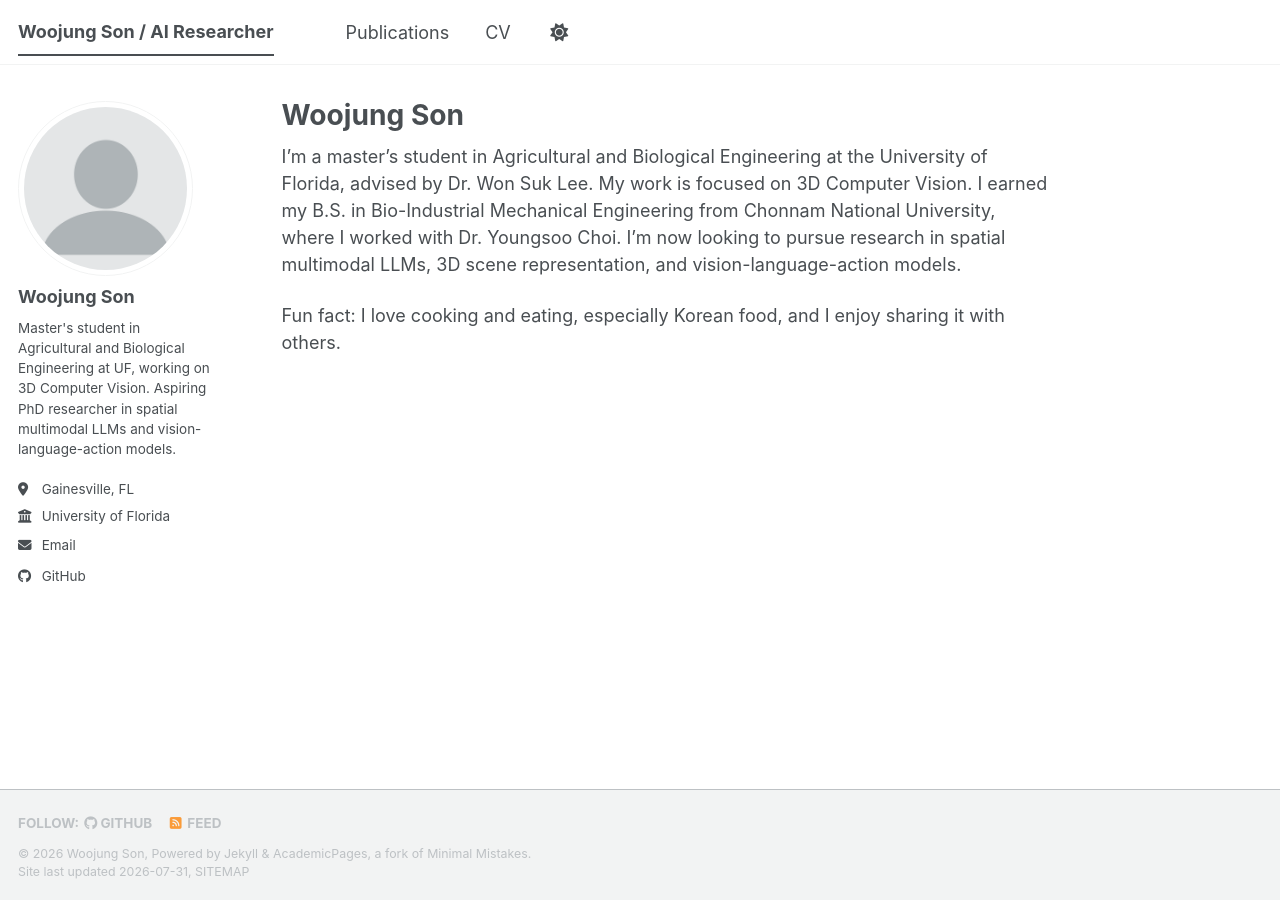
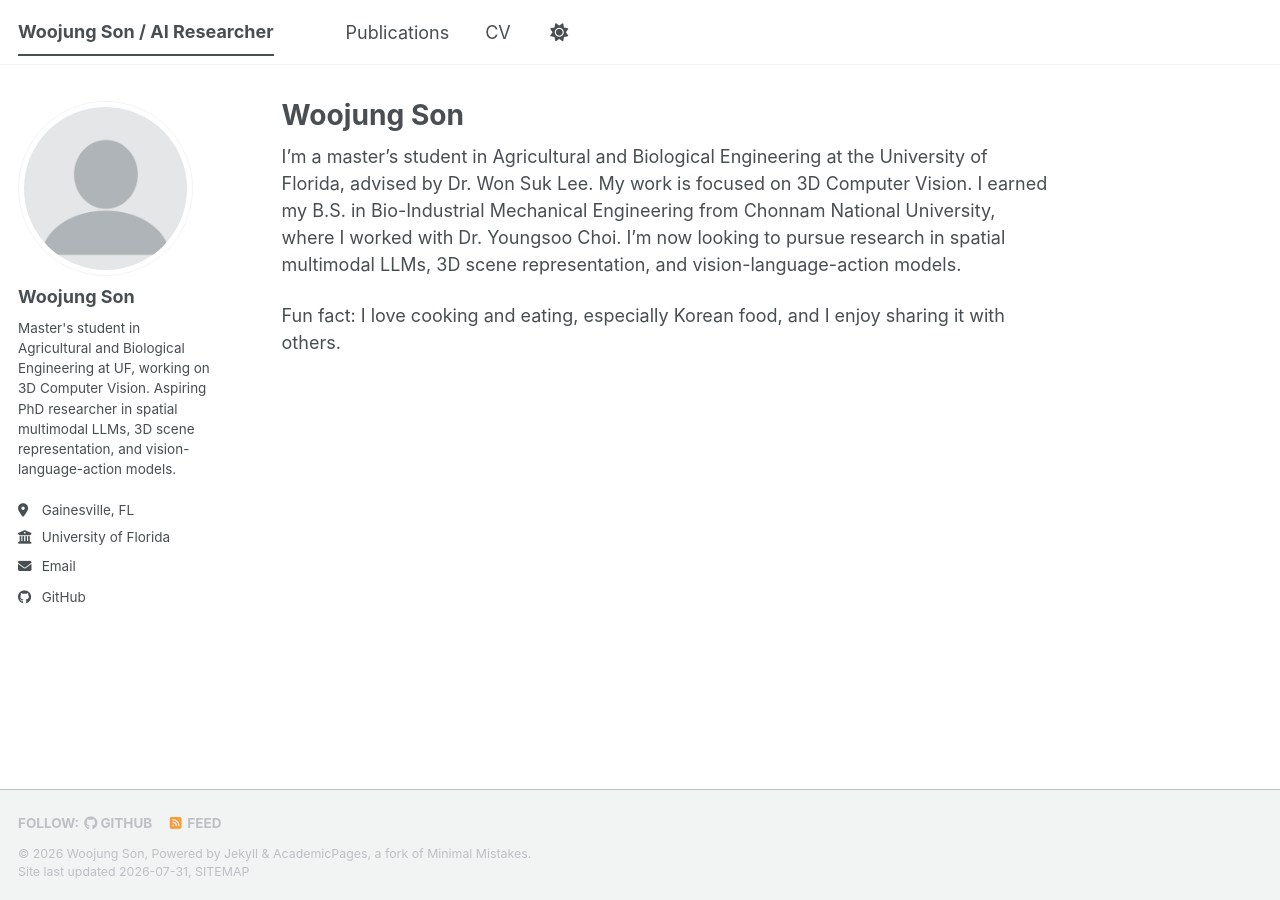
Before and after one commit to wjson2435/wjson2435.github.io, a Jekyll site: the page built from _pages/about.md, in a window 1280 px wide. Built offline with Jekyll 4.4.1, drawn with Linux system fonts in a browser that asks for light colours; a style sheet for code colours, icons or effects is not loaded.

Commit message:
Add 3D scene representation to sidebar bio

```diff
--- a/_config.yml
+++ b/_config.yml
@@ -26,7 +26,7 @@ author:
   avatar           : "profile.png"
   name             : "Woojung Son"
   pronouns         : # example: "she/her"
-  bio              : "Master's student in Agricultural and Biological Engineering at UF, working on 3D Computer Vision. Aspiring PhD researcher in spatial multimodal LLMs and vision-language-action models."
+  bio              : "Master's student in Agricultural and Biological Engineering at UF, working on 3D Computer Vision. Aspiring PhD researcher in spatial multimodal LLMs, 3D scene representation, and vision-language-action models."
   location         : "Gainesville, FL"
   employer         : "University of Florida"
   uri              : # URL
```
